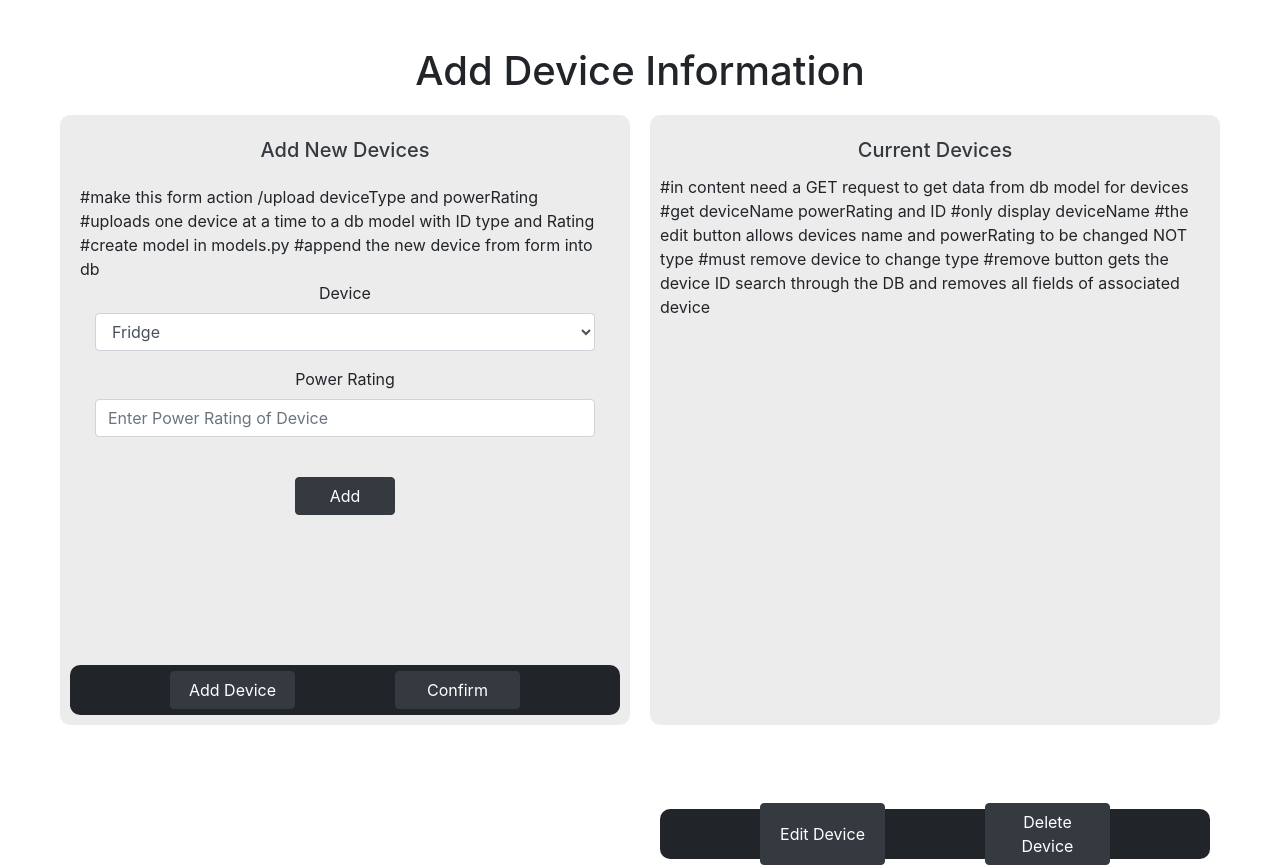
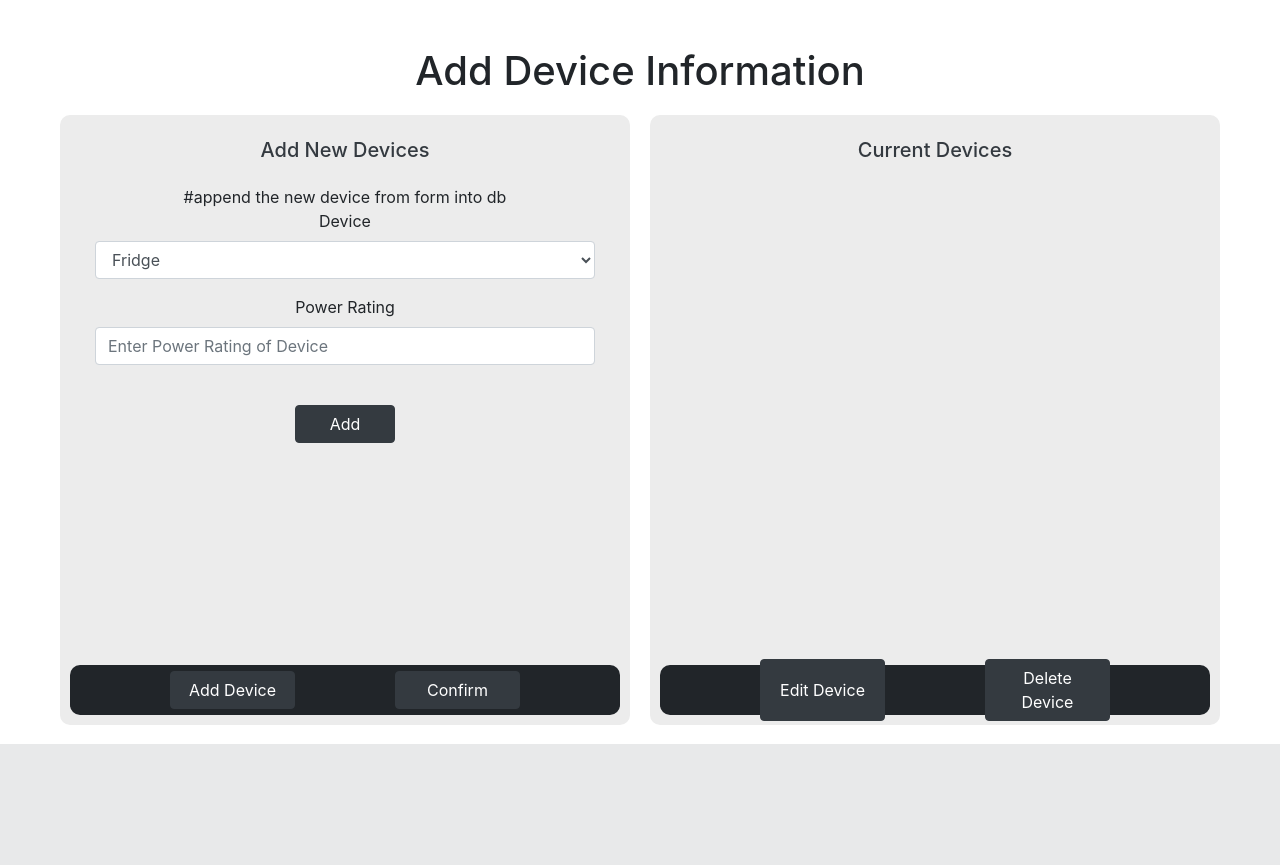
Before and after one commit to Bowriing/Honours, a Flask app: page /getUserData in a window 1280 px wide. Shown: the part 56-921 px from the top of the page. After the commit the page ends 800 px from the top, so only its background shows below. Run offline with Flask 3, Linux system fonts and the light colour scheme; a user stored in the database is signed in; some libraries are stand-ins or nearby versions.

Commit message:
fixed tags

```diff
--- a/website/templates/getUserData.html
+++ b/website/templates/getUserData.html
@@ -12,9 +12,9 @@
         <h2 class="tile-title text-dark">Add New Devices</h2>
         <div class="tile-content" style="flex-direction: column;">
 
-            #make this form action /upload deviceType and powerRating
+            <!--#make this form action /upload deviceType and powerRating
             #uploads one device at a time to a db model with ID type and Rating
-            #create model in models.py
+            #create model in models.py-->
             #append the new device from form into db
             <form method="POST" style="width: 500px;" align="center">
                 <div class="form-group">
@@ -49,14 +49,18 @@
         </div>
     </div>
 
+    <!--
+    #in content need a GET request to get data from db model for devices
+    #get deviceName powerRating and ID
+    #only display deviceName
+    #the edit button allows devices name and powerRating to be changed NOT type
+    #must remove device to change type
+    #remove button gets the device ID search through the DB and removes all fields of associated device
+    -->
+
     <div class="tile" style="flex: 1;">
         <h2 class="tile-title text-dark">Current Devices</h2>
-        #in content need a GET request to get data from db model for devices
-        #get deviceName powerRating and ID
-        #only display deviceName
-        #the edit button allows devices name and powerRating to be changed NOT type
-        #must remove device to change type
-        #remove button gets the device ID search through the DB and removes all fields of associated device
+
         <div class="tile-content" style="flex-direction: column;"></div>
         <div class="tile-bottom">
             <div class="tile-bottom-container" style="display: flex; justify-content: space-evenly; width: 100%;">
@@ -65,6 +69,5 @@
             </div>
         </div>
     </div>
-
 </div>
 {% endblock %}
```
